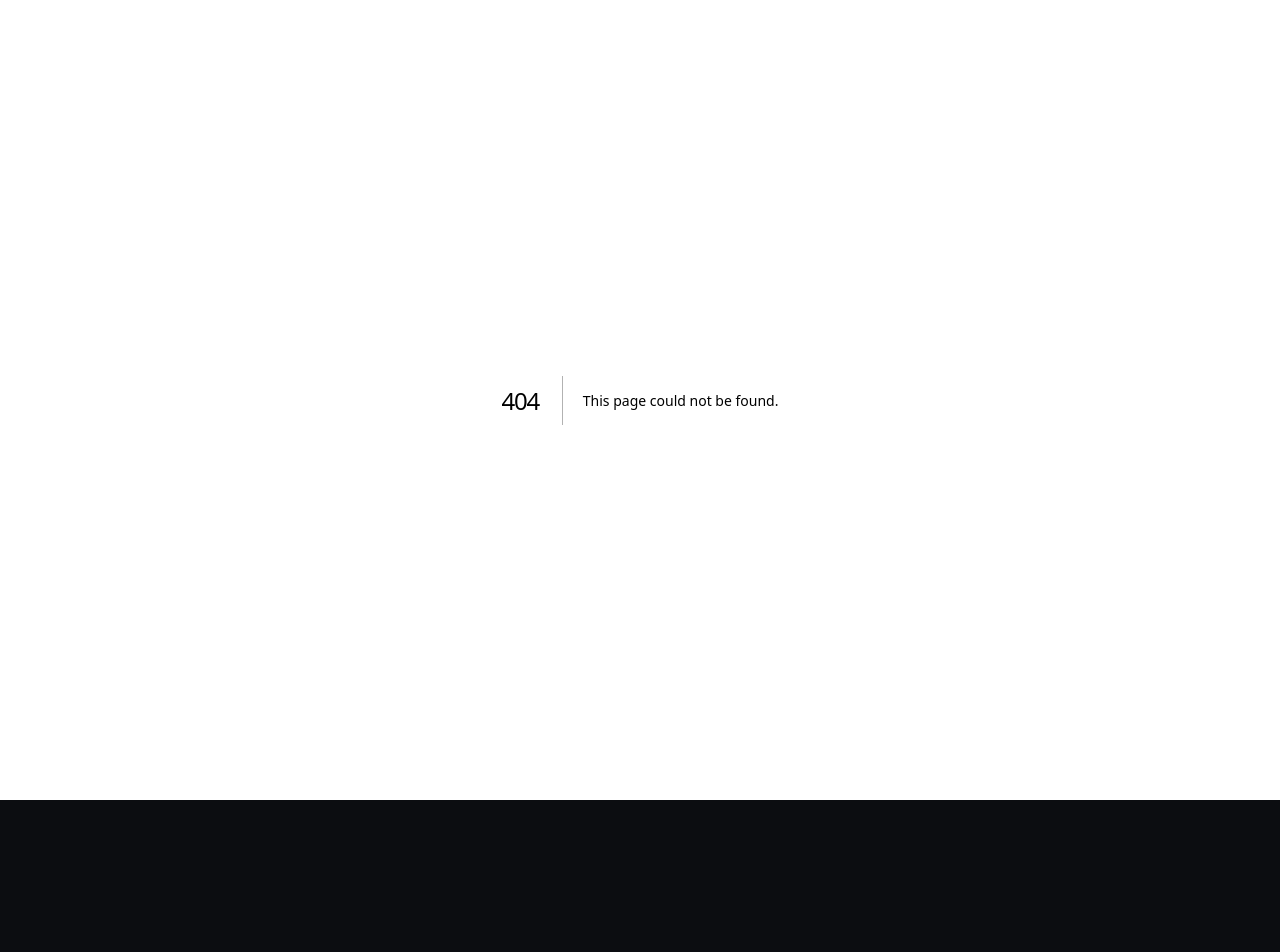
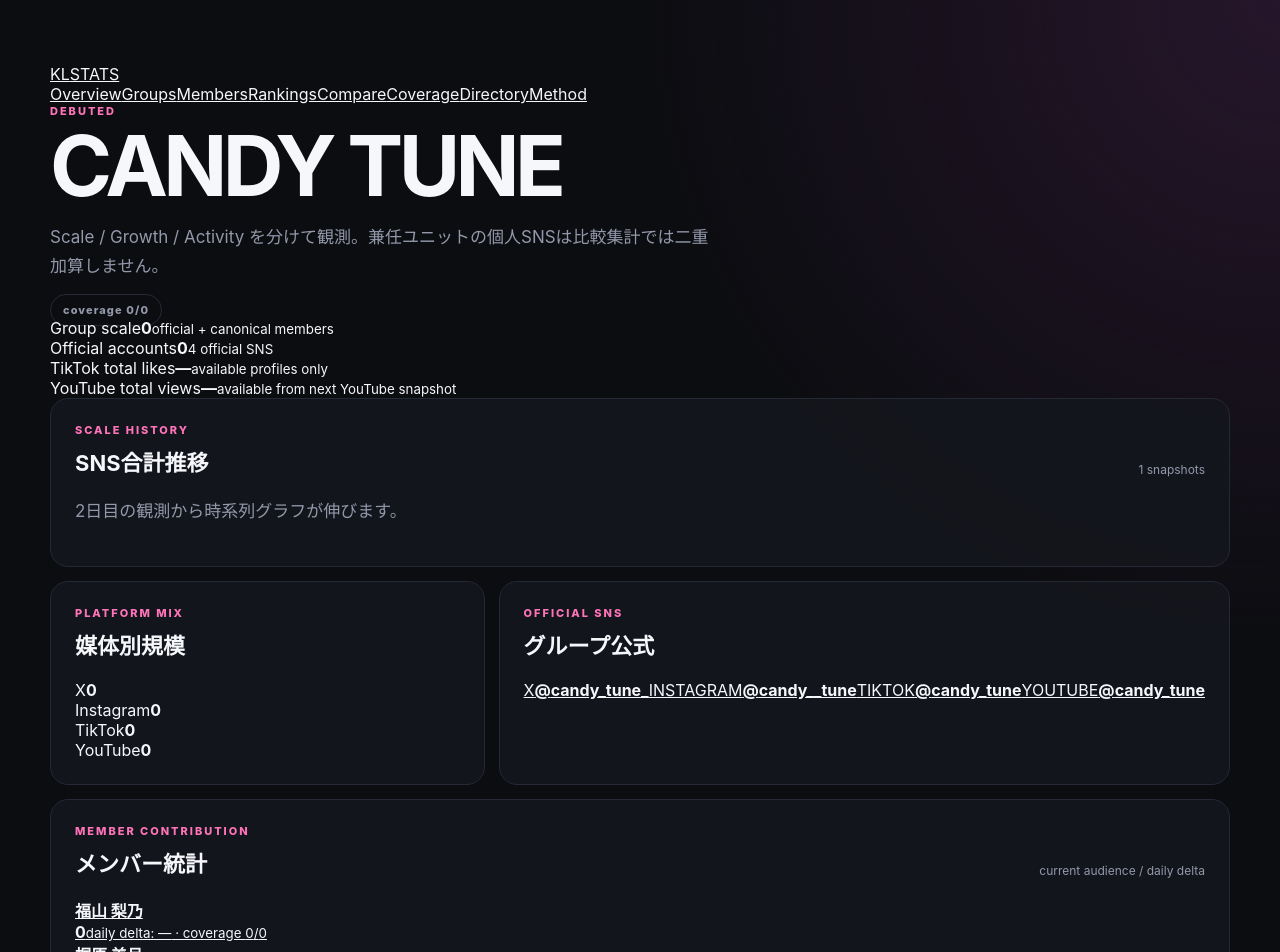
Before and after one commit to ProtChan/kawaii-lab-stats, a Next.js app: page /groups/candy-tune in a window 1280 px wide. Before the commit this address had no page. Shown: the top 952 px of the page. Before the commit the page ends 800 px from the top, so only its background shows below. Built offline with nearby package versions, Linux system fonts and the light colour scheme.

Commit message:
feat: add group analytics detail pages

```diff
--- /dev/null
+++ b/app/groups/[slug]/page.tsx
@@ -0,0 +1,79 @@
+import Link from "next/link";
+import { notFound } from "next/navigation";
+import { GrowthChart } from "@/components/growth-chart";
+import { SiteNav } from "@/components/site-nav";
+import { officialGroups } from "@/lib/official-directory";
+import { getGroup, getGroupStats, getGroupTimeline, groupMembers } from "@/lib/analytics";
+
+const fmt = (value: number | null) => value == null ? "—" : new Intl.NumberFormat("ja-JP").format(value);
+const signed = (value: number | null) => value == null ? "—" : `${value >= 0 ? "+" : ""}${fmt(value)}`;
+
+export function generateStaticParams() {
+  return officialGroups.map((group) => ({ slug: group.slug }));
+}
+
+export default async function GroupPage({ params }: { params: Promise<{ slug: string }> }) {
+  const { slug } = await params;
+  const group = getGroup(slug);
+  if (!group) notFound();
+
+  const stats = getGroupStats(group.slug);
+  const timeline = getGroupTimeline(group.slug);
+  const members = groupMembers(group).sort((a, b) => b.stats.totalFollowers - a.stats.totalFollowers);
+
+  return (
+    <main>
+      <SiteNav />
+      <header className="pageHero compactHero">
+        <div>
+          <p className="eyebrow">{group.category.replaceAll("_", " ")}</p>
+          <h1>{group.name}</h1>
+          <p className="lead">Scale / Growth / Activity を分けて観測。兼任ユニットの個人SNSは比較集計では二重加算しません。</p>
+        </div>
+        <span className="badge">coverage {stats.observed}/{stats.expected}</span>
+      </header>
+
+      <section className="metricGrid metricGrid4">
+        <article><span>Group scale</span><strong>{fmt(stats.totalFollowers)}</strong><small>official + canonical members</small></article>
+        <article><span>Official accounts</span><strong>{fmt(stats.officialFollowers)}</strong><small>{group.accounts.length} official SNS</small></article>
+        <article><span>TikTok total likes</span><strong>{fmt(stats.tiktokLikes)}</strong><small>available profiles only</small></article>
+        <article><span>YouTube total views</span><strong>{fmt(stats.youtubeViews)}</strong><small>available from next YouTube snapshot</small></article>
+      </section>
+
+      <section className="panel">
+        <div className="sectionHead"><div><p className="eyebrow">SCALE HISTORY</p><h2>SNS合計推移</h2></div><span>{timeline.length} snapshots</span></div>
+        {timeline.length >= 2 ? <GrowthChart data={timeline} groups={["Total"]} xKey="date" /> : <p className="lead">2日目の観測から時系列グラフが伸びます。</p>}
+      </section>
+
+      <section className="grid2">
+        <div className="panel">
+          <div className="sectionHead"><div><p className="eyebrow">PLATFORM MIX</p><h2>媒体別規模</h2></div></div>
+          <div className="metricList">
+            {Object.entries(stats.platformFollowers).map(([platform, value]) => <div key={platform}><span>{platform}</span><strong>{fmt(value)}</strong></div>)}
+          </div>
+        </div>
+        <div className="panel">
+          <div className="sectionHead"><div><p className="eyebrow">OFFICIAL SNS</p><h2>グループ公式</h2></div></div>
+          <div className="accountStack">
+            {group.accounts.map((account) => <a href={account.url} target="_blank" rel="noreferrer" key={`${account.platform}-${account.handle}`}><span>{account.platform}</span><strong>@{account.handle.replace(/^@/, "")}</strong></a>)}
+          </div>
+        </div>
+      </section>
+
+      <section className="panel">
+        <div className="sectionHead"><div><p className="eyebrow">MEMBER CONTRIBUTION</p><h2>メンバー統計</h2></div><span>current audience / daily delta</span></div>
+        <div className="memberStatGrid">
+          {members.map(({ member, stats: memberStats, growth }) => (
+            <Link href={`/members/${member.slug}`} className="memberStatCard" key={member.slug}>
+              <div><strong>{member.name}</strong>{member.status === "HIATUS" ? <span className="statusTag">HIATUS</span> : null}</div>
+              <b>{fmt(memberStats.totalFollowers)}</b>
+              <small>{growth.day == null ? "daily delta: —" : `daily delta ${signed(growth.day)}`} · coverage {memberStats.observed}/{memberStats.expected}</small>
+            </Link>
+          ))}
+        </div>
+      </section>
+
+      <div className="backRow"><Link href="/groups">← All groups</Link><Link href="/rankings">Open rankings →</Link></div>
+    </main>
+  );
+}
```
